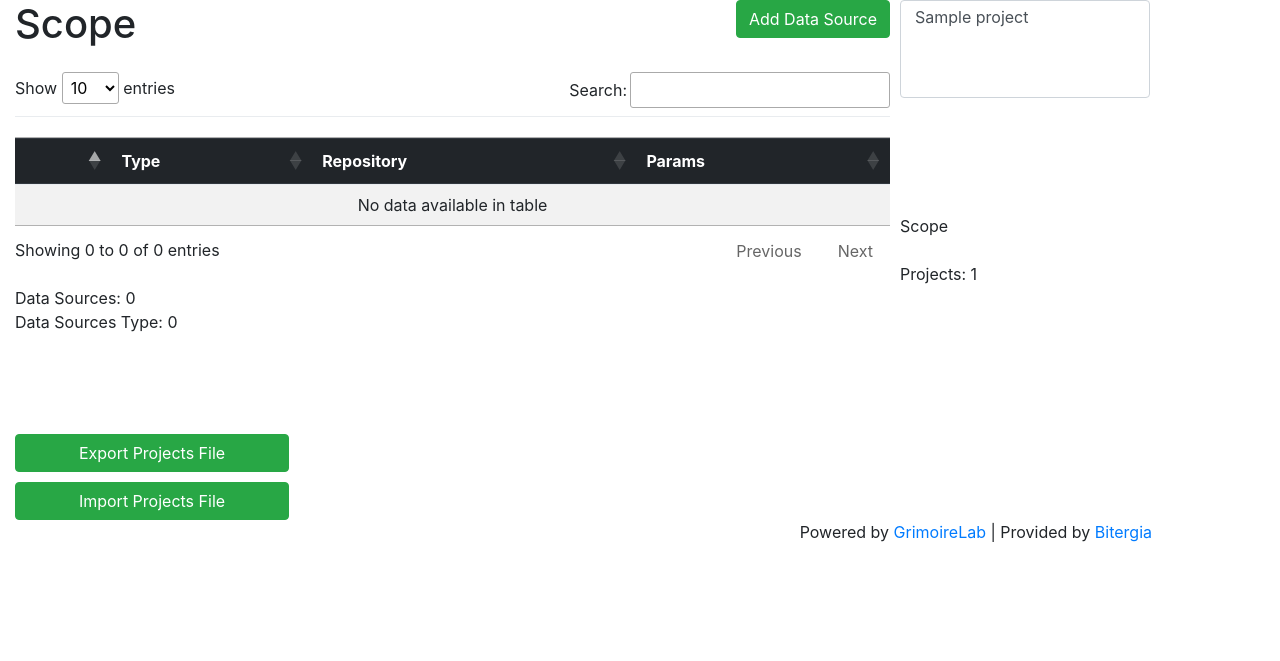
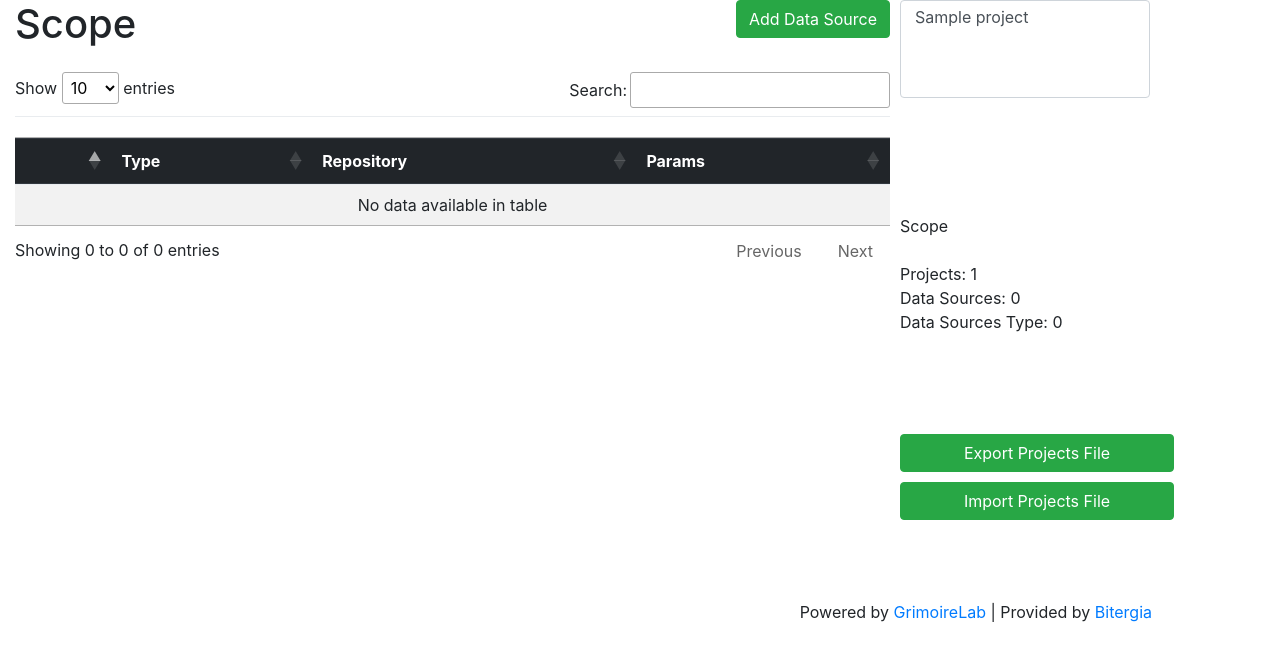
Before and after one commit to chaoss/grimoirelab-bestiary, a Django app: page /projects/ in a window 1280 px wide. Shown: the part 56-717 px from the top of the page. Run offline with Django 3.2, Linux system fonts and the light colour scheme; tables that the repository leaves empty hold one stand-in row (values such as "Sample post"); some libraries are stand-ins or nearby versions.

Commit message:
[gui] Add min height to the left column to ensure correct layout with empty table

```diff
--- a/django_bestiary/projects/templates/projects/project.html
+++ b/django_bestiary/projects/templates/projects/project.html
@@ -15,7 +15,7 @@
 {% block body %}
 
 <!-- LEFT COLUMN -->
-<div style="float:left; width:70%; margin-right: 10px; height:90%;">
+<div style="float:left; width:70%; margin-right: 10px; height:90%; min-height: 600px;">
 
 <h1 style='display:inline'>Scope</h1>
 <input type="submit" value="Add Data Source" class="btn btn-success" style="float: right;">
```
